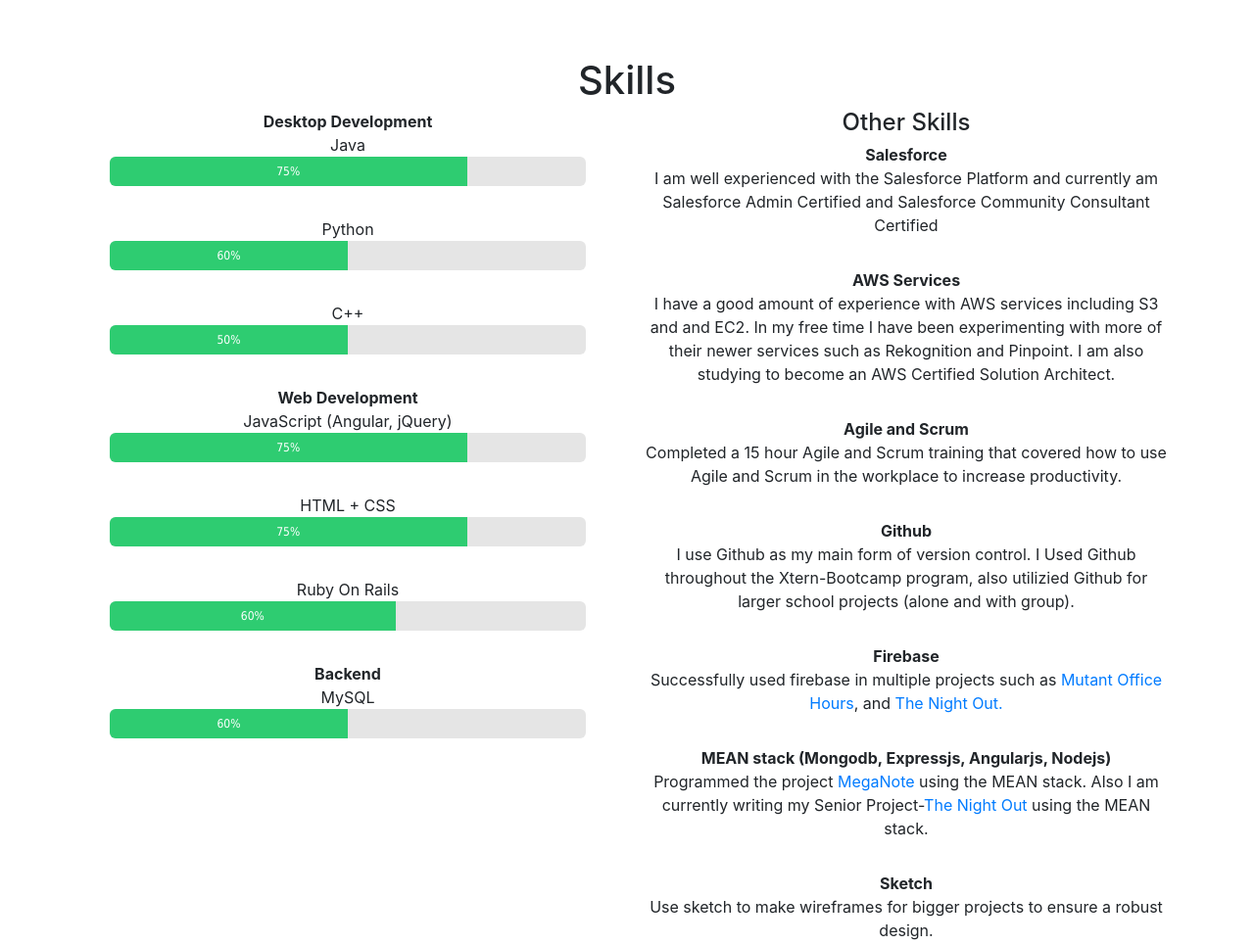
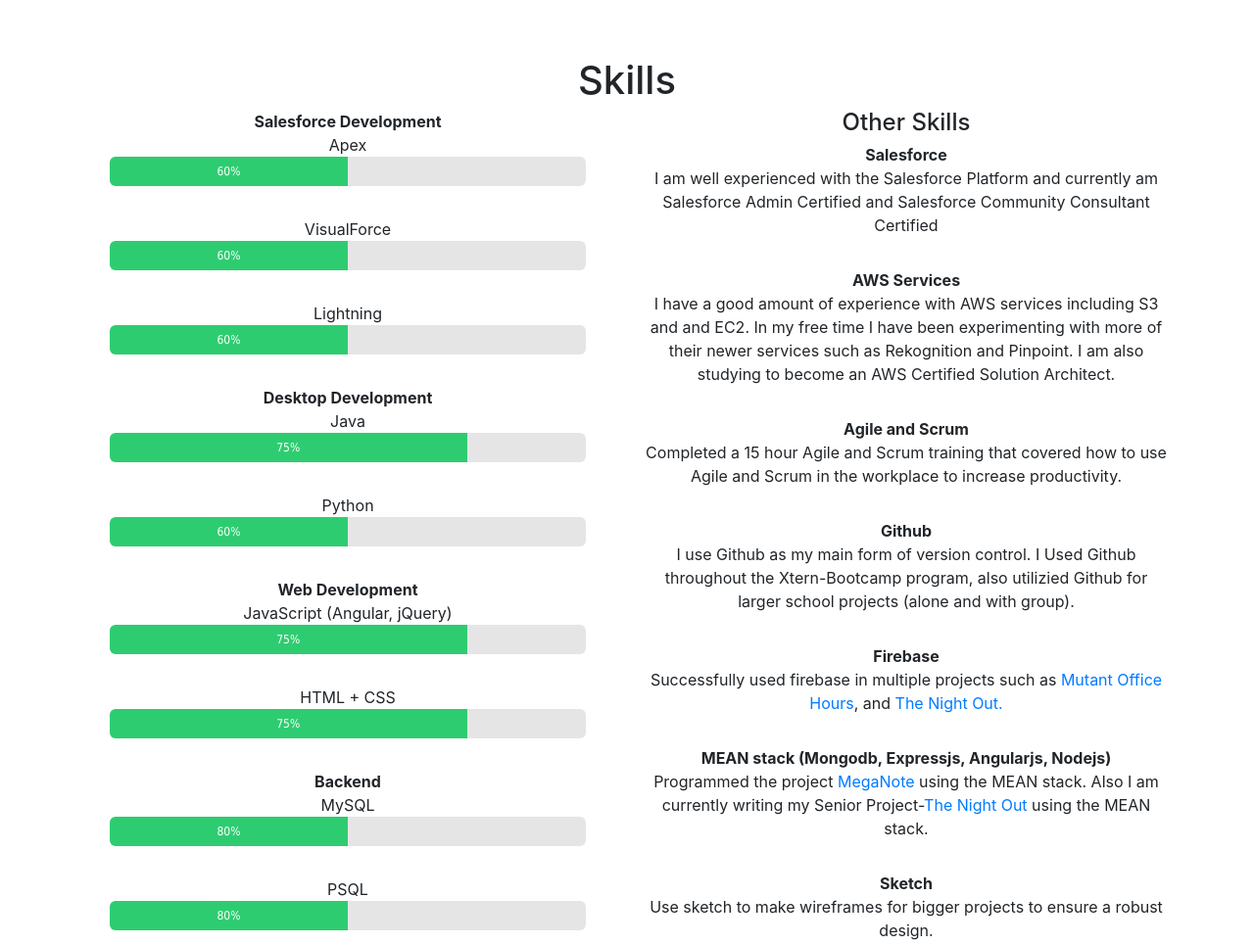
Before and after one commit to mklic17/MitchellKlichPt2, a plain HTML site: page index.html in a window 1280 px wide. Shown: the part 780-1745 px from the top of the page at 98% size. Drawn offline with nearby package versions, Linux system fonts and the light colour scheme.

Commit message:
removed some of the content from the site

```diff
--- a/index.html
+++ b/index.html
@@ -81,6 +81,28 @@
   <div class="row">
     <div class="col">
         <dl>
+          <dt>Salesforce Development</dt>
+          <dd>Apex
+            <div class="progress">
+              <span class="meter green" style="width:50%" name="60">
+                <p class="percent">60%</p>
+              </span>
+            </div>
+          </dd>
+          <dd>VisualForce
+            <div class="progress">
+              <span class="meter green" style="width:50%" name="60">
+                <p class="percent">60%</p>
+              </span>
+            </div>
+          </dd>
+          <dd>Lightning
+            <div class="progress">
+              <span class="meter green" style="width:50%" name="60">
+                <p class="percent">60%</p>
+              </span>
+            </div>
+          </dd>
           <dt>Desktop Development</dt>
           <dd class="skills">Java
             <div class="progress">
@@ -96,13 +118,13 @@
               </span>
             </div>
           </dd>
-          <dd>C++
+          <!-- <dd>C++
             <div class="progress">
               <span class="meter green" style="width:50%" name="50">
                 <p class="percent">50%</p>
               </span>
             </div>
-          </dd>
+          </dd> -->
           <dt>Web Development</dt>
           <dd>JavaScript (Angular, jQuery)
             <div class="progress">
@@ -118,18 +140,25 @@
               </span>
             </div>
           </dd>
-          <dd>Ruby On Rails
+          <!-- <dd>Ruby On Rails
             <div class="progress">
               <span class="meter green" style="width:60%" name="60">
                 <p class="percent">60%</p>
               </span>
             </div>
-          </dd>
+          </dd> -->
           <dt>Backend</dt>
           <dd>MySQL
             <div class="progress">
               <span class="meter green" style="width:50%" name="60">
-                <p class="percent">60%</p>
+                <p class="percent">80%</p>
+              </span>
+            </div>
+          </dd>
+          <dd>PSQL
+            <div class="progress">
+              <span class="meter green" style="width:50%" name="60">
+                <p class="percent">80%</p>
               </span>
             </div>
           </dd>
```
